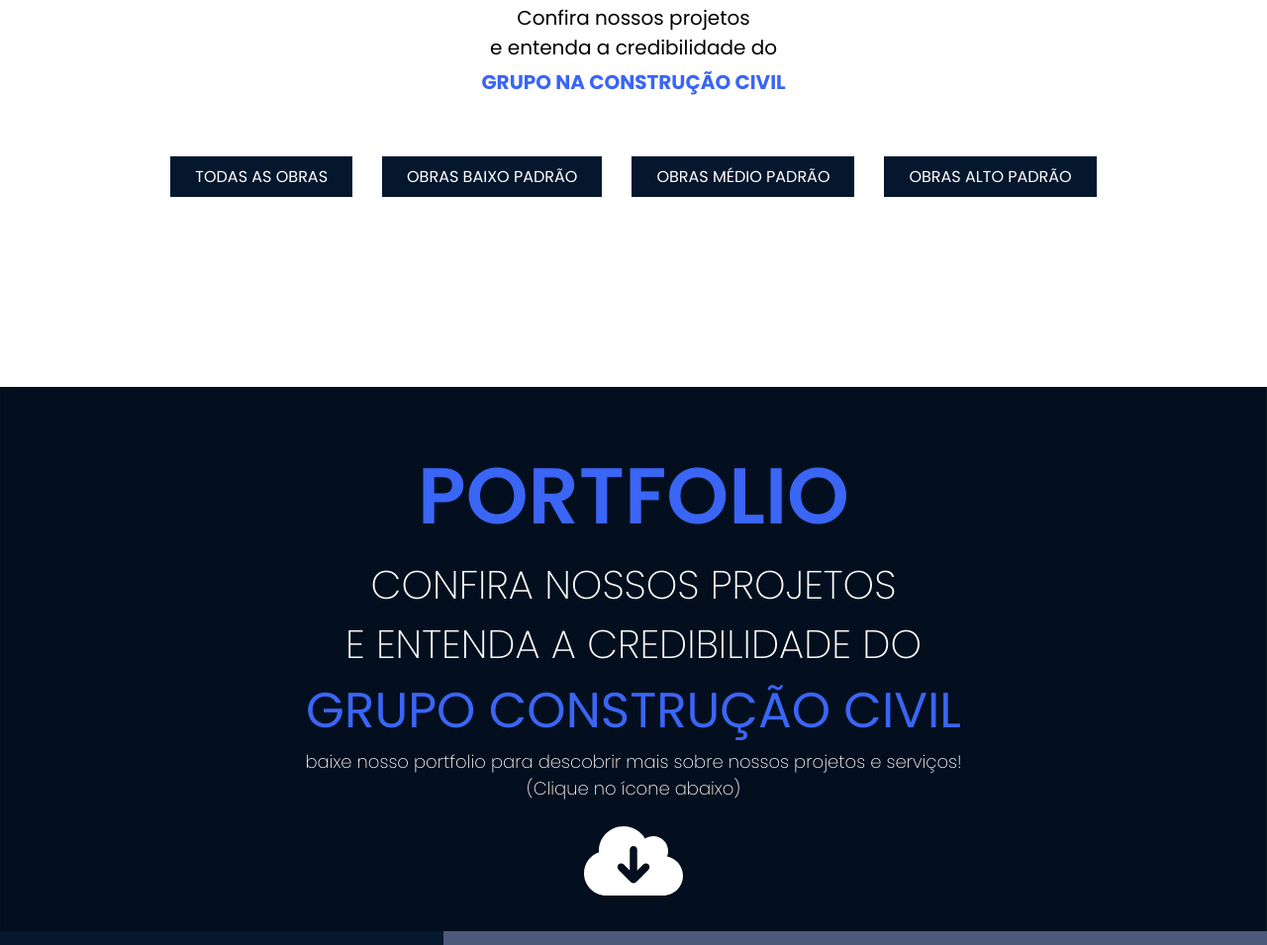
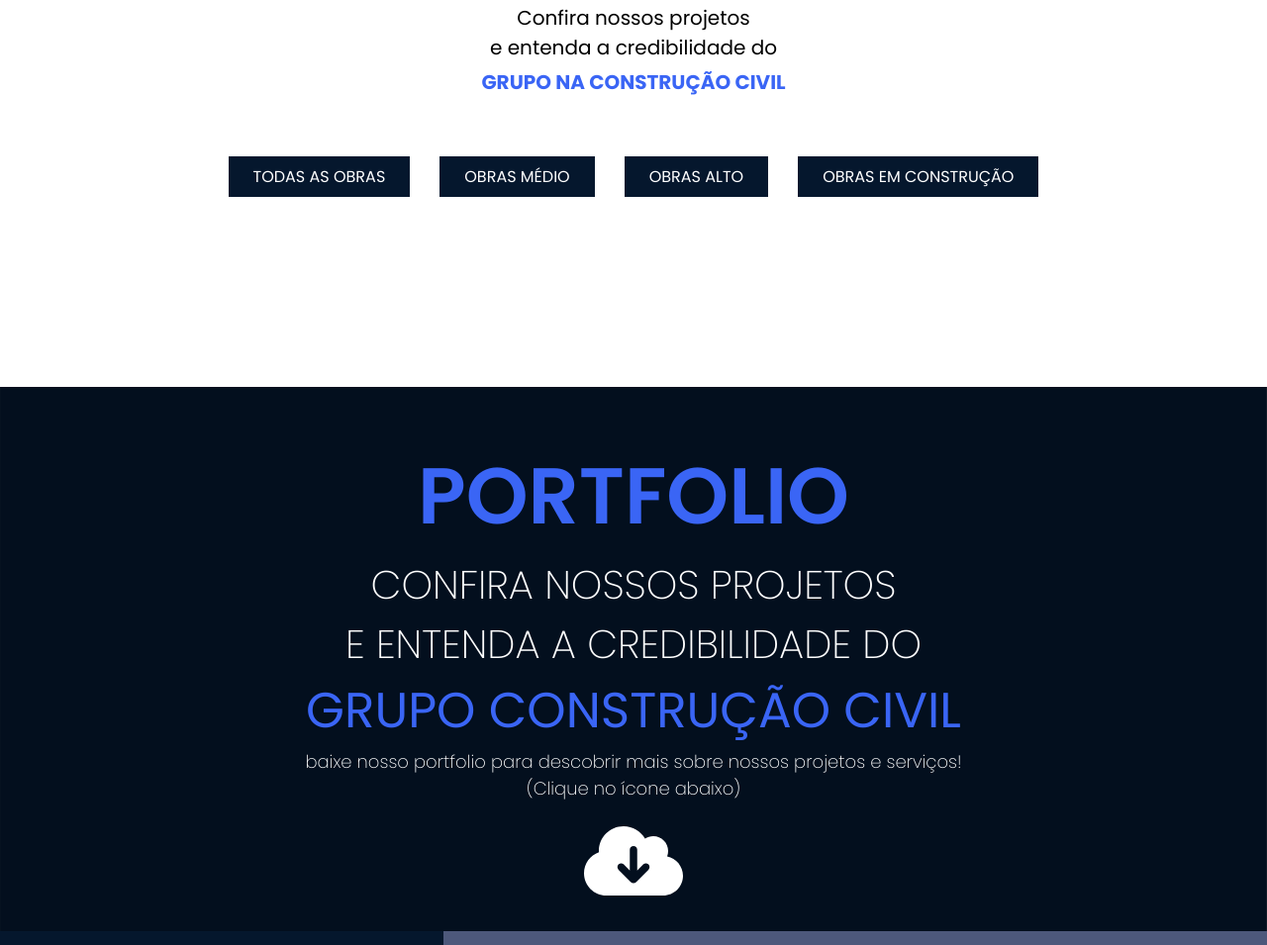
Before and after one commit to Rafael-DEVGIT/Lk-AlumiGlass, a plain HTML site: page index.html in a window 1280 px wide. Shown: the part 3902-4857 px from the top of the page at 99% size. Drawn offline with Linux system fonts and the light colour scheme; grey boxes are pictures that could not be loaded.

Commit message:
Update index.html

```diff
--- a/index.html
+++ b/index.html
@@ -182,9 +182,9 @@
                 <div class="project_models">
                     <ul class="project_navegacao" aria-label="Navegação entre modelos expecificos de projetos">
                         <li class="all">TODAS AS OBRAS</li>
-                        <li class="design">OBRAS BAIXO PADRÃO</li>
-                        <li class="graphic">OBRAS MÉDIO PADRÃO</li>
-                        <li class="website">OBRAS ALTO PADRÃO</li>
+                        <li class="medio">OBRAS MÉDIO</li>
+                        <li class="">OBRAS ALTO</li>
+                        <li class="website">OBRAS EM CONSTRUÇÃO</li>
                     </ul>
                 </div>
                 <div class="projects_armazenamento">
```
